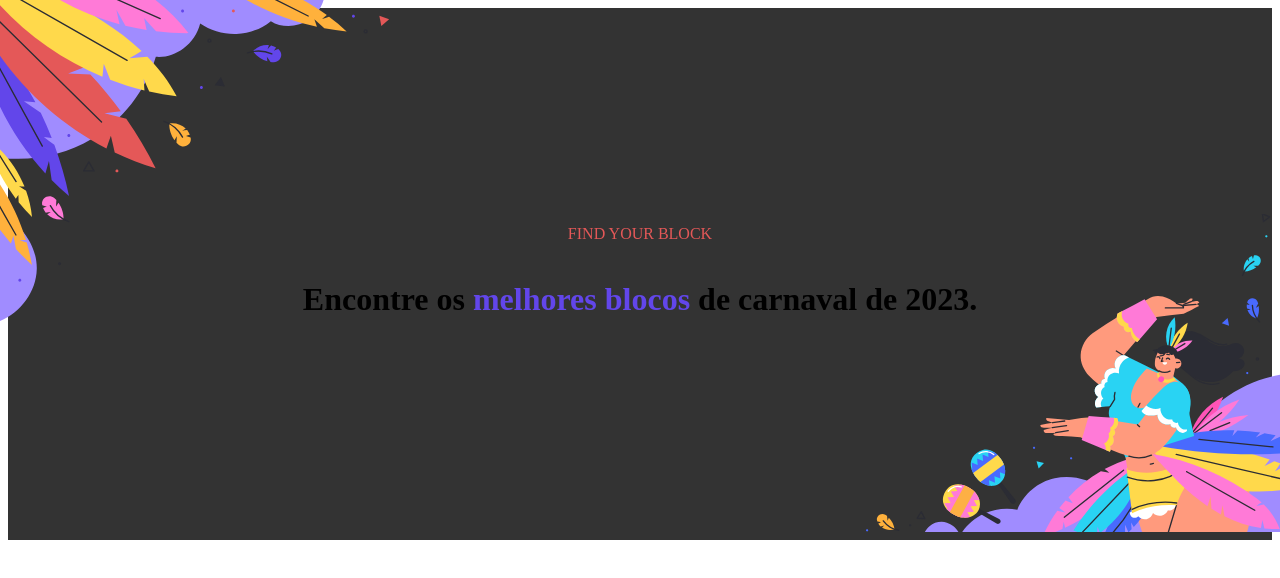
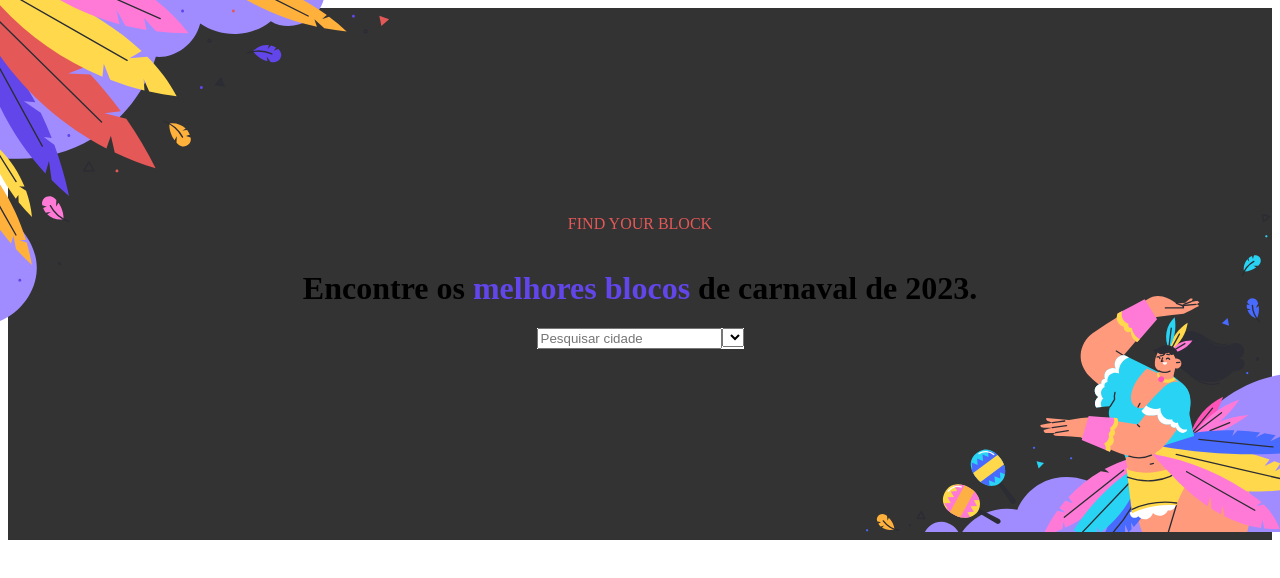
Before and after one commit to claytonfortunato/BlocoCarnaval-07, a React (Vite) app: page / in a window 1280 px wide. Shown: the top 578 px of the page. Built offline with nearby package versions, Linux system fonts and the light colour scheme; the HTML template or start-up script is replaced by a standard one.

Commit message:
feat: component search

```diff
--- a/src/components/Header/index.tsx
+++ b/src/components/Header/index.tsx
@@ -15,6 +15,16 @@ const Header = () => {
           </h1>
         </C.Box>
       </C.Content>
+      <C.ContentSearch>
+        <C.Input>
+          <input type="text" placeholder="Pesquisar cidade" />
+        </C.Input>
+        <C.ContainerSelect>
+          <select>
+            <option value=""></option>
+          </select>
+        </C.ContainerSelect>
+      </C.ContentSearch>
       <img src={ilustra02} alt="" className="ImageTwo" />
     </C.Container>
   );
--- a/src/components/Header/style.ts
+++ b/src/components/Header/style.ts
@@ -5,9 +5,9 @@ export const Container = styled.div`
   height: 33.25rem;
   background: #333;
   display: flex;
+  flex-direction: column;
+  align-items: center;
   justify-content: center;
-  align-items: center;
-
   .ImageOne {
     position: absolute;
     top: 0;
@@ -36,3 +36,13 @@ export const Box = styled.div`
     color: #6246ea;
   }
 `;
+
+export const ContentSearch = styled.div`
+  background: #fff;
+  display: flex;
+  justify-content: space-between;
+`;
+
+export const Input = styled.div``;
+
+export const ContainerSelect = styled.div``;
```
